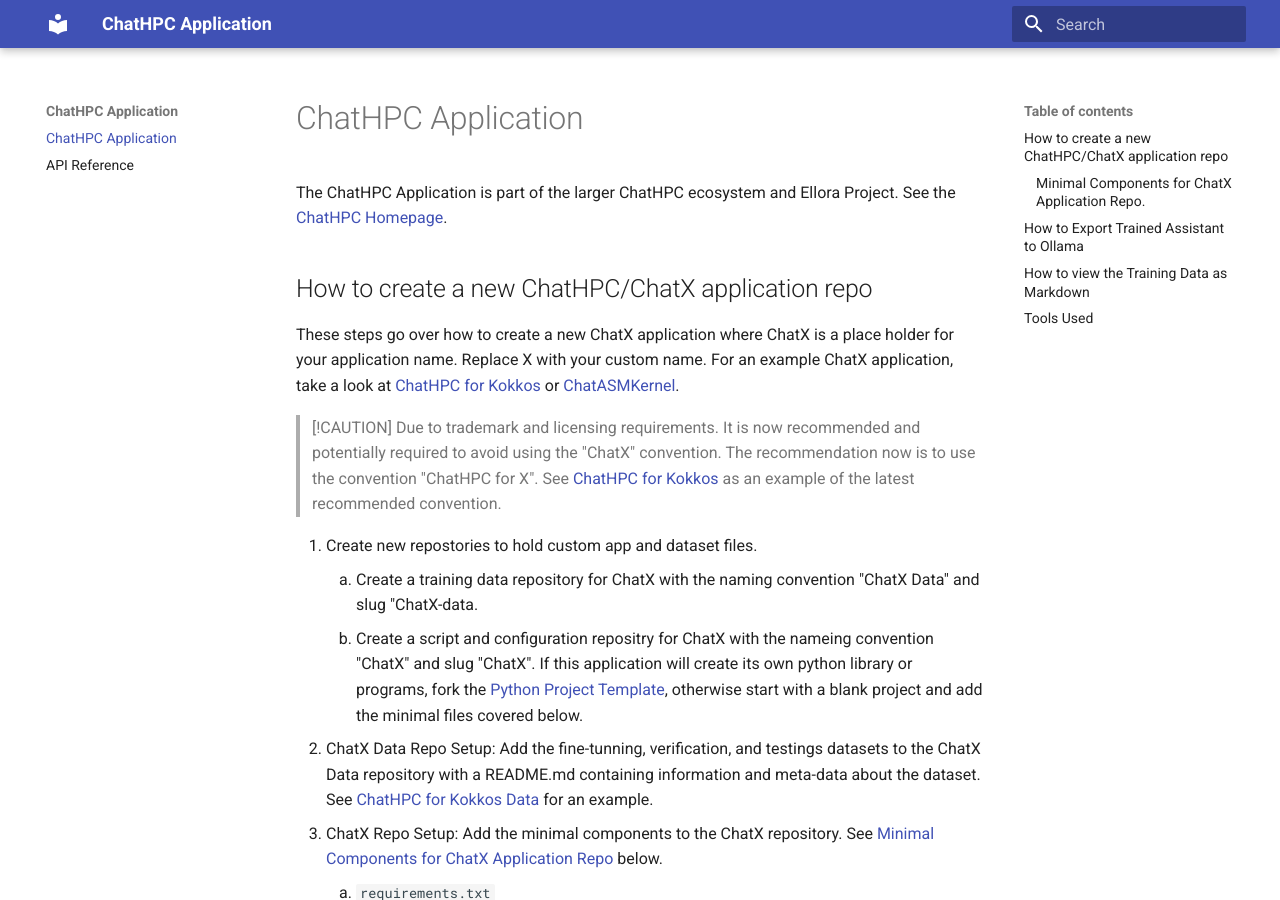
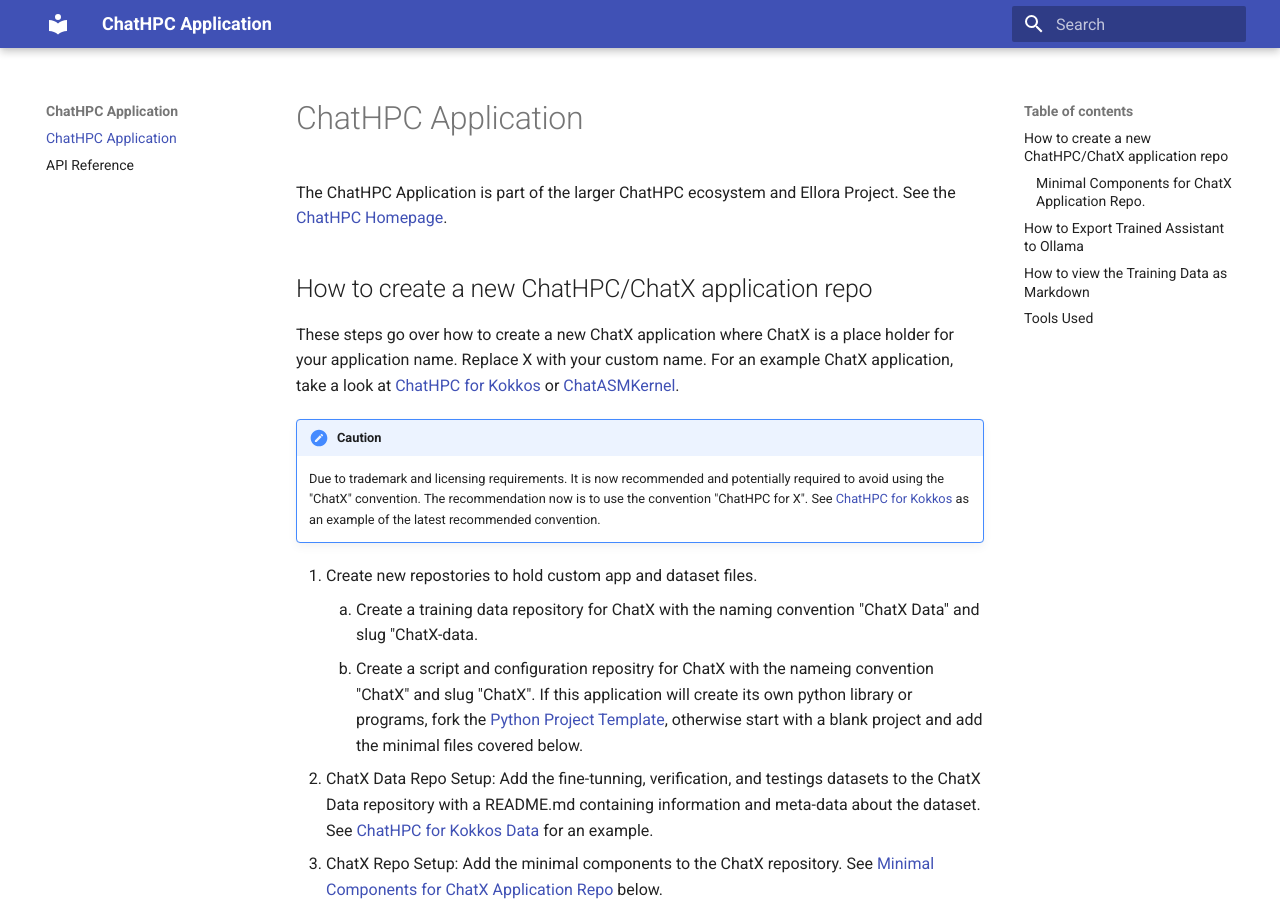
Before and after one commit to ORNL/ChatHPC-app, an MkDocs documentation site: the page built from docs/index.md, in a window 1280 px wide and 900 px high. Built offline with MkDocs 1.6.1 and Material for MkDocs 9.7.7, drawn with Linux system fonts in a browser that asks for light colours.

Commit message:
Updating links.

```diff
--- a/README.md
+++ b/README.md
@@ -78,7 +78,7 @@
 
 ## Quick Start
 
-See [Creating a new ChatHPC application.](https://devdocs.ornl.gov/ChatHPC/ChatHPC-project/#how-to-create-a-new-chathpcchatx-application-repo).
+See [Creating a new ChatHPC application](https://chathpc-app.readthedocs.io/#how-to-create-a-new-chathpcchatx-application-repo).
 
 ## CLI Interface
 
--- a/docs/index.md
+++ b/docs/index.md
@@ -6,8 +6,8 @@
 
 These steps go over how to create a new ChatX application where ChatX is a place holder for your application name. Replace X with your custom name. For an example ChatX application, take a look at [ChatHPC for Kokkos](https://code.ornl.gov/ChatHPC/ChatHPCforKokkos) or [ChatASMKernel](https://code.ornl.gov/ChatHPC/ChatASMKernel).
 
-> [!CAUTION]
-> Due to trademark and licensing requirements. It is now recommended and potentially required to avoid using the "ChatX" convention. The recommendation now is to use the convention "ChatHPC for X". See [ChatHPC for Kokkos](https://code.ornl.gov/ChatHPC/ChatHPCforKokkos) as an example of the latest recommended convention.
+!!! caution
+    Due to trademark and licensing requirements. It is now recommended and potentially required to avoid using the "ChatX" convention. The recommendation now is to use the convention "ChatHPC for X". See [ChatHPC for Kokkos](https://code.ornl.gov/ChatHPC/ChatHPCforKokkos) as an example of the latest recommended convention.
 
 1. Create new repostories to hold custom app and dataset files.
     1. Create a training data repository for ChatX with the naming convention "ChatX Data" and slug "ChatX-data.
```
Also changed, not shown: other parts of README.md (+1 -1 lines).
